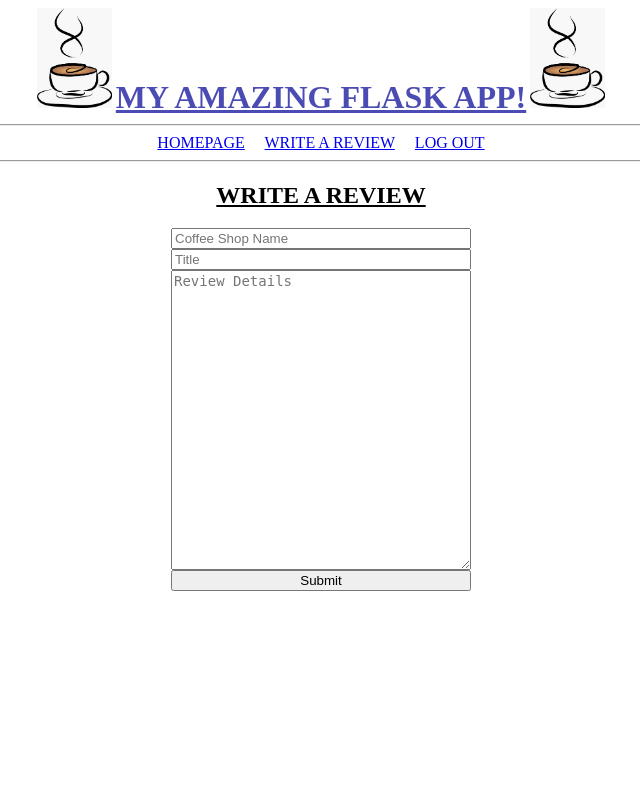
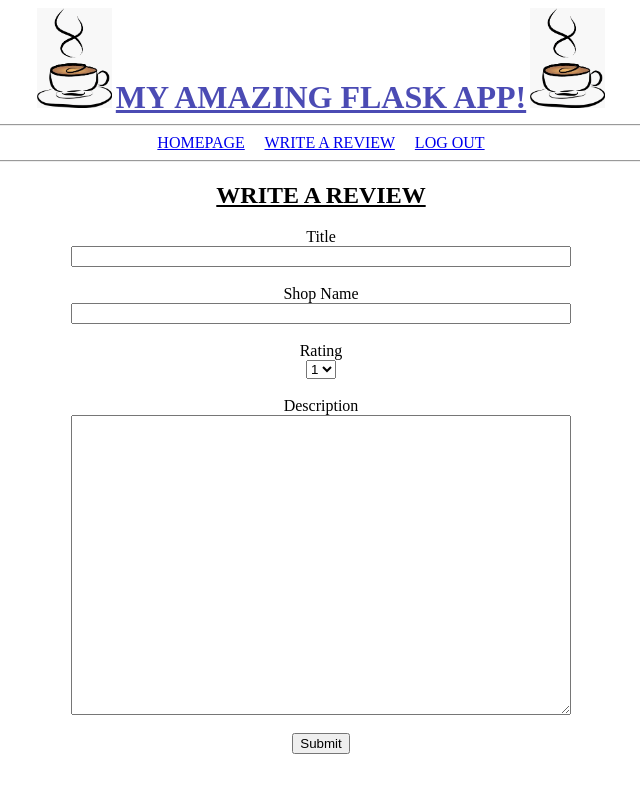
Before and after one commit to BadButNotBoujee/myamazingflaskapp, a Flask app: page /write_review in a window 1280 px wide. Shown: the whole page, without its empty margins (319-959 px from the left). Run offline with Flask 2, Linux system fonts and the light colour scheme; the visitor is signed in with stand-in values (Sample User, id 1).

Commit message:
Add ability to make and view reviews

```diff
--- a/forms.py
+++ b/forms.py
@@ -1,5 +1,5 @@
 from flask_wtf import Form
-from wtforms import StringField, PasswordField, SubmitField
+from wtforms import StringField, PasswordField, SubmitField, SelectField, TextAreaField
 from wtforms.validators import DataRequired, Length, EqualTo
 
 class SignupForm(Form):
@@ -12,3 +12,10 @@ class LogInForm(Form):
 	username = StringField('Username', validators=[DataRequired("Enter Your Username")])
 	password = PasswordField('Password',validators=[DataRequired("Enter Your Password")])
 	submit = SubmitField('Login')
+
+class ReviewForm(Form):
+	title = StringField('Title', validators=[DataRequired("You need a title")])
+	coffee_shop = StringField('Shop Name', validators=[DataRequired("You need a title")])
+	rating = SelectField('Rating', validators=[DataRequired("You need a rating")], choices = [("1", '1'),("2", '2'),("3", '3'),("4", '4'),("5", '5')])
+	description = TextAreaField('Description')
+	submit = SubmitField('Submit')
--- a/routes.py
+++ b/routes.py
@@ -1,6 +1,6 @@
 from flask import Flask, render_template, request, redirect, url_for, session
-from forms import SignupForm, LogInForm
-from models import database, User
+from forms import SignupForm, LogInForm, ReviewForm
+from models import database, User, Review
 
 app = Flask(__name__)
 app.config['SQLALCHEMY_DATABASE_URI'] = 'postgresql:///flaskapplication'
@@ -10,12 +10,31 @@ app.secret_key = "development-key"
 
 @app.route("/")
 def index():
-	return render_template("index.htm")
+	review_records = Review.query.all()
+	return render_template("index.htm", records = review_records)
 
+@app.route("/read_review/<id>")
+def read(id):
+	review = Review.query.filter_by(review_id = id).first()
+	return render_template("read.htm", record=review)
 
-@app.route("/write_review")
+@app.route("/write_review", methods=['GET','POST'])
 def write_review():
-	return render_template("write_review.htm")
+	if "logged_in" in session:
+		write_review_form = ReviewForm()
+		if request.method == "POST" and write_review_form.validate():
+			new_review= Review(session['username'], write_review_form.coffee_shop.data, write_review_form.rating.data, write_review_form.title.data, write_review_form.description.data)
+			try:
+				database.session.add(new_review)
+				database.session.commit()
+				return redirect(url_for('index'))
+			except:
+				database.session.rollback()
+				return render_template("write_review.htm", review_form = write_review_form, message="Error: Try again")
+		else:
+			return render_template("write_review.htm", review_form = write_review_form)
+	else:
+		return render_template("index.htm", message="You need to log in")
 
 @app.route("/sign_out")
 def sign_out():
@@ -24,6 +43,9 @@ def sign_out():
 
 @app.route("/sign_up", methods=['POST', 'GET'])
 def sign_up():
+	if "logged_in" in session:
+		return redirect(url_for('index'))
+
 	signUpForm = SignupForm()
 	logInForm = LogInForm()
 
--- a/static/css/main.css
+++ b/static/css/main.css
@@ -23,8 +23,12 @@ span {
 
 }
 
-textarea{
-	width: 300px;
+.review_field{
+	width: 500px;
+}
+
+.review_text_area{
+	width: 500px;
 	height: 300px;
 	font-size: 14px;
 }
--- a/templates/layout.htm
+++ b/templates/layout.htm
@@ -9,9 +9,9 @@
 	<body>
 		<div style="text-align: center; ">
 
-		<div style="display: inline;"><img class= "coffee" src="static/img/RPKT.gif">  </div>
-		<div style="display: inline;"><h1> <u>MY AMAZING FLASK APP!</u></h1> </div>
-		<div style="display: inline;"><img class= "coffee" src="static/img/RPKT.gif">  </div>
+		<div style="display: inline;"><img class= "coffee" src="{{url_for('static', filename='img/RPKT.gif')}}">  </div>
+		<div style="display: inline;"><h1> <u>MY AMAZING FLASK APP!</u></h1></div>
+		<div style="display: inline;"><img class= "coffee" src="{{url_for('static', filename='img/RPKT.gif')}}">  </div>
 
 
 		</div>
--- a/templates/write_review.htm
+++ b/templates/write_review.htm
@@ -4,11 +4,50 @@
 
 <div style="text-align: center;">
 	<h2><u>WRITE A REVIEW</u></h2>
-	<form>
-		<input class="form_input" type="text" placeholder="Coffee Shop Name"/> <br>
-		<input class="form_input" type="text" placeholder="Title"/> <br>
-		<textarea cols="10" placeholder="Review Details" ></textarea>	 <br>
-		<button class="form_input" type="submit">Submit</button>
+	{{message}}
+	<form method="POST" action="/write_review">
+		{{review_form.hidden_tag()}}
+
+		{{review_form.title.label}}
+		<br>
+		{{review_form.title(class="review_field")}}
+		{% for error in review_form.title.errors %}
+		<br>
+			<span class="error"> {{error}}</span>
+		{% endfor %}
+		<br><br>
+
+
+
+
+		{{review_form.coffee_shop.label}}
+		<br>
+		{{review_form.coffee_shop(class="review_field")}}
+			{% for error in review_form.coffee_shop.errors %}
+		<br>
+			<span class="error"> {{error}}</span>
+		{% endfor %}
+		<br><br>
+
+
+
+
+		{{review_form.rating.label}}
+		<br>
+		{{review_form.rating}}
+		{% for error in review_form.rating.errors %}
+		<br>
+			<span class="error"> {{error}}</span>
+		{% endfor %}
+		<br><br>
+
+
+
+		{{review_form.description.label}}
+		<br>
+		{{review_form.description(class="review_text_area")}}
+		<br><br>
+		{{review_form.submit}}
 	</form>
 </div>
 {% endblock %}
```
Also changed, not shown: models.py (+5 -4 lines), templates/index.htm (+9 -1 lines), templates/read.htm (added, +12 -0 lines), 10 other files.
